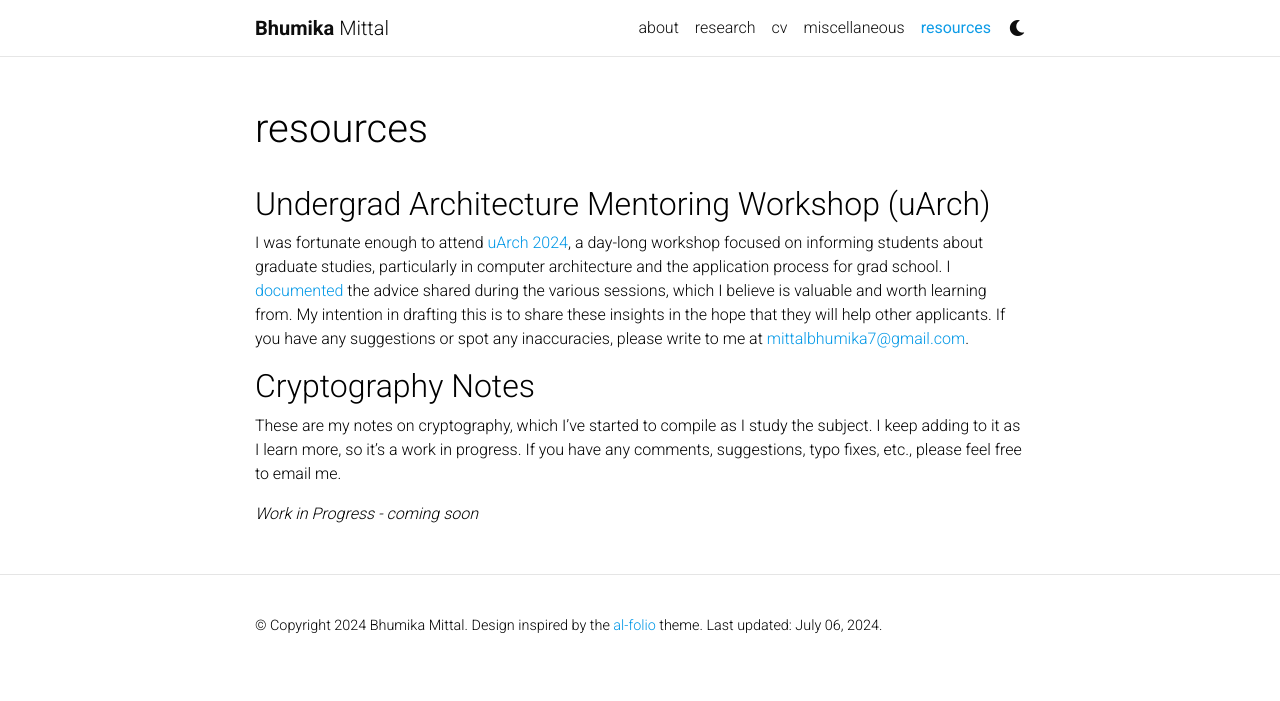
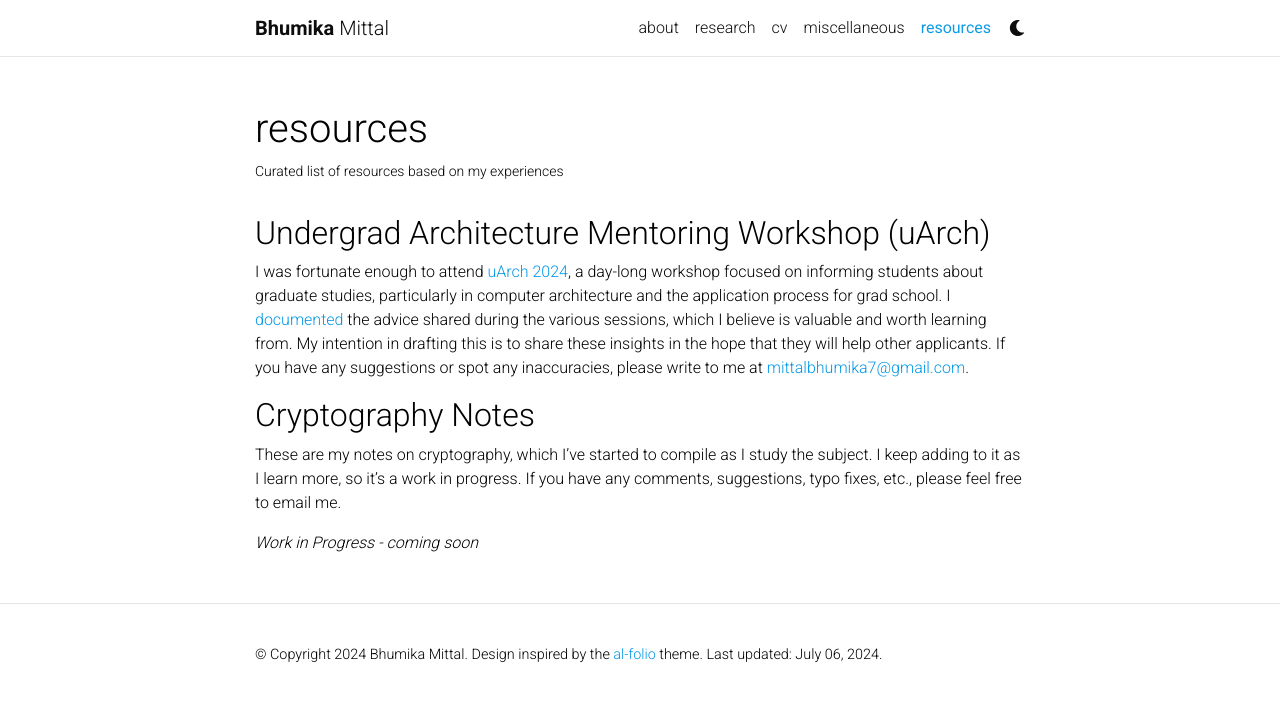
Before and after one commit to bhumikamittal7/bhumikamittal7.github.io, a Jekyll site: the page built from _pages/resources.md, in a window 1280 px wide. Shown: the top 701 px of the page. Built offline with Jekyll 4.4.1, drawn with Linux system fonts in a browser that asks for light colours; comment, search, counter and statistics services are not loaded; a style sheet for code colours, icons or effects is not loaded.

Commit message:
resources subhead

```diff
--- a/_pages/resources.md
+++ b/_pages/resources.md
@@ -2,7 +2,7 @@
 layout: page
 permalink: /resources/
 title: resources
-description:
+description: Curated list of resources based on my experiences
 nav: true
 nav_order: 6
 ---
```
